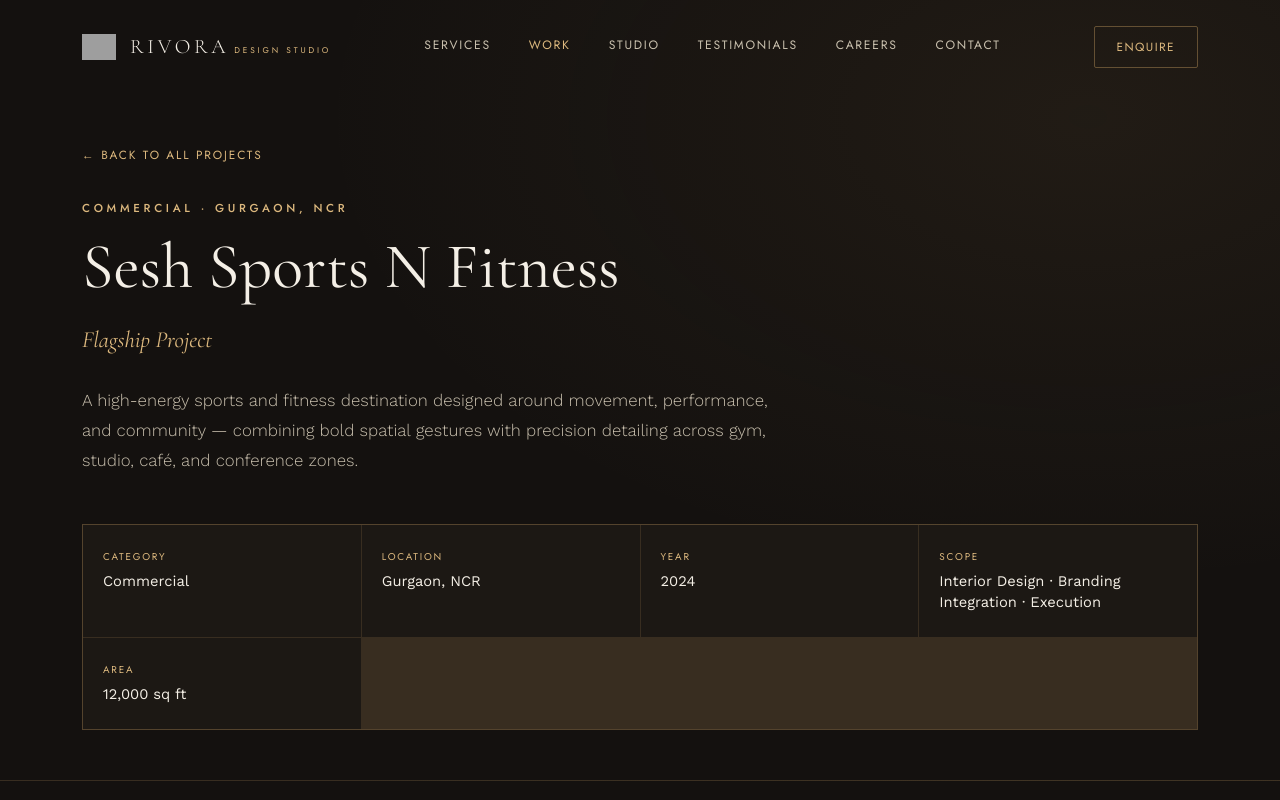
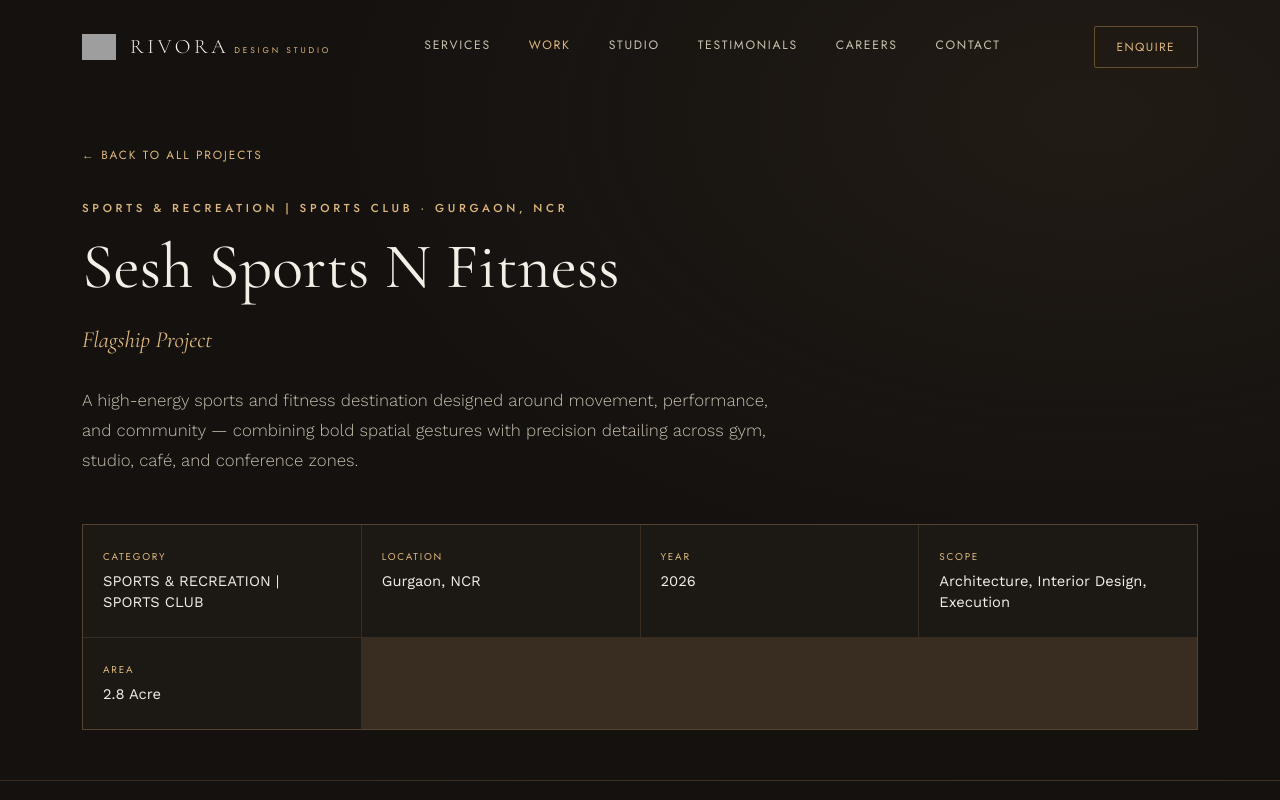
Before and after one commit to rishinakra8/rivora, a website: page frontend/project.html in a window 1280 px wide. Shown: the top 800 px of the page. Drawn offline with nearby package versions, Linux system fonts and the light colour scheme; grey boxes are pictures that could not be loaded.

Commit message:
Update Sesh Sports N Fitness specs: year 2026, area 2.8 Acre, scope, and category

```diff
--- a/frontend/js/main.js
+++ b/frontend/js/main.js
@@ -85,7 +85,7 @@
     category: 'Commercial',
     image:    'images/projects/sesh sports and fitness/1.png',
     size:     'wide',
-    tag:      'Flagship Commercial Project'
+    tag:      'SPORTS & RECREATION | SPORTS CLUB'
   },
   {
     id:       'dheeraj-residence',
--- a/frontend/js/projects-data.js
+++ b/frontend/js/projects-data.js
@@ -11,12 +11,12 @@
     id:          'sesh-sports-and-fitness',
     title:       'Sesh Sports N Fitness',
     location:    'Gurgaon, NCR',
-    category:    'Commercial',
+    category:    'SPORTS & RECREATION | SPORTS CLUB',
     tag:         'Flagship Project',
     size:        'wide',                         // homepage grid tile size
-    year:        '2024',
-    area:        '12,000 sq ft',
-    scope:       'Interior Design · Branding Integration · Execution',
+    year:        '2026',
+    area:        '2.8 Acre',
+    scope:       'Architecture, Interior Design, Execution',
     description: 'A high-energy sports and fitness destination designed around movement, performance, and community — combining bold spatial gestures with precision detailing across gym, studio, café, and conference zones.',
     cover:       'images/projects/sesh sports and fitness/1.png',
     gallery: [
--- a/frontend/js/testimonials-data.js
+++ b/frontend/js/testimonials-data.js
@@ -22,7 +22,7 @@
     location: "Gurgaon, NCR",
     category: "Commercial",
     projectId: "sesh-sports-and-fitness",
-    year: "2024"
+    year: "2026"
   },
   {
     id: 'dheeraj-residence',
```
Also changed, not shown: frontend/work.html (+1 -1 lines).
